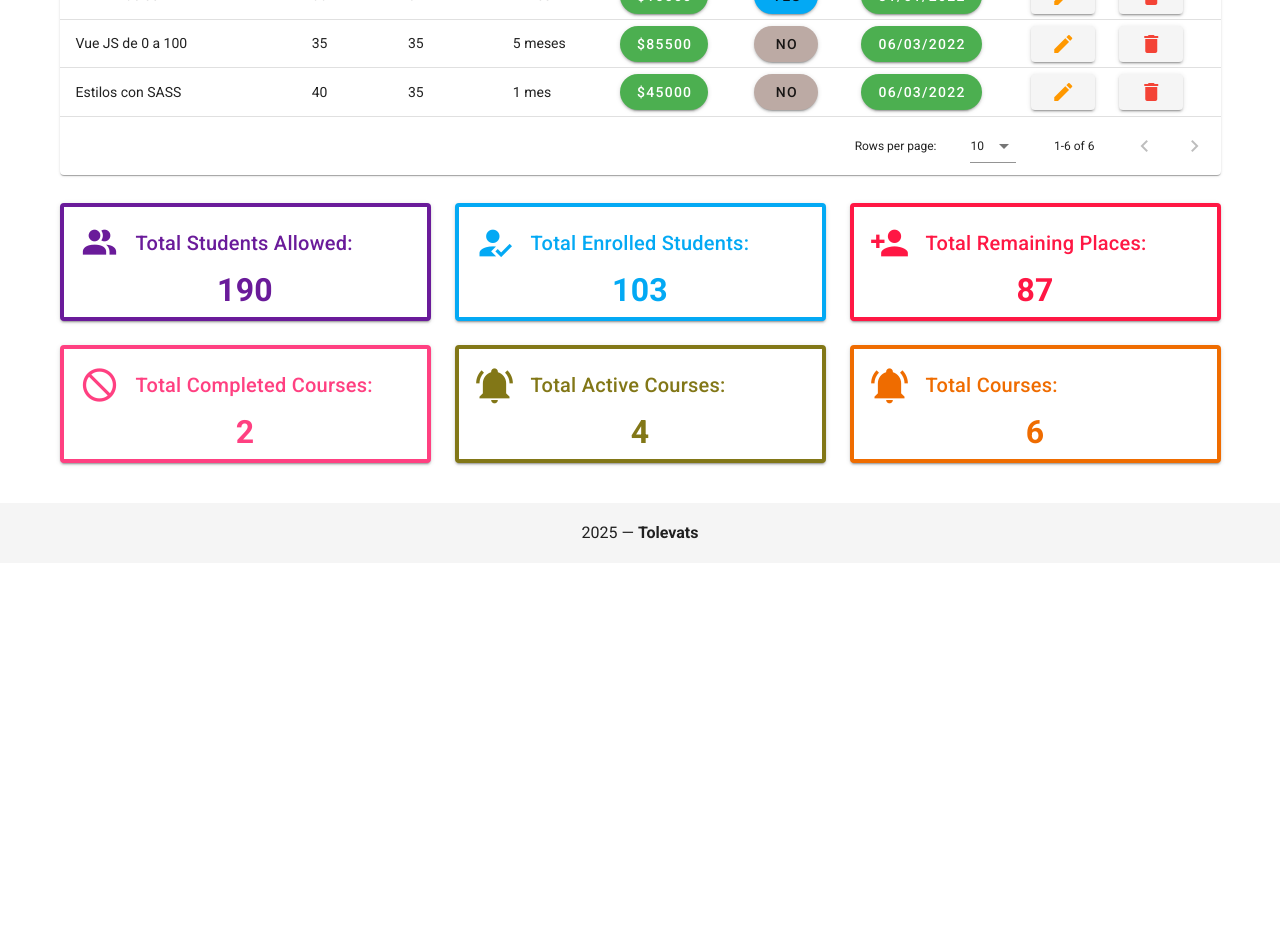
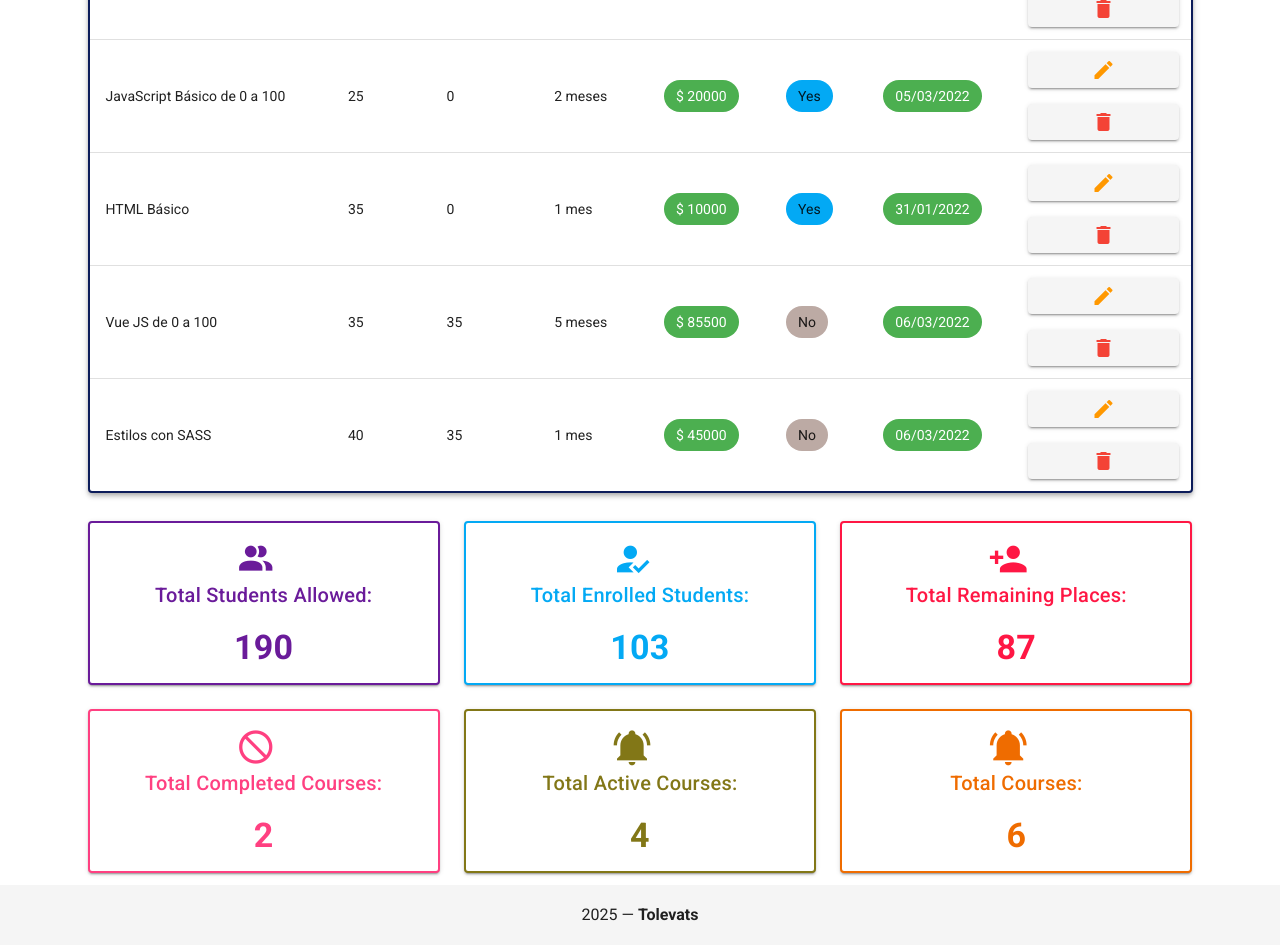
Before and after one commit to Tolevats/course-management, a Vue app: page /admin in a window 1280 px wide. Shown: the part 540-1485 px from the top of the page. Before the commit the page ends 1103 px from the top, so only its background shows below. Built offline with nearby package versions, Linux system fonts and the light colour scheme.

Commit message:
update: Refactor for improved layout, responsiveness, and enhanced statistics display

```diff
--- a/src/views/Admin.vue
+++ b/src/views/Admin.vue
@@ -2,96 +2,73 @@
   <div>
     <NavBar />
     <v-container class="text-center">
-      <h1>Administration</h1>
+      <h1 class="font-weight-bold">Administration</h1>
       <v-btn class="addCourse ma-12" color="primary" @click="openAddModal">Add Course</v-btn>
+      <v-row class="mx-4" justify="center">
+        <v-col cols="12">
+          <!-- Responsive Container -->
+          <div class="table-container">
             <v-data-table
             :items="formattedCourses"
             :headers="headers"
             item-value="id"
-        class="elevation-1">
+            class="elevation-4"
+            dense
+            hide-default-footer
+            >
               <template v-slot:[`item.cost`]="{ item }">
-          <v-btn class="cost-button" color="success" rounded>
-            ${{ item.cost }}
+                <v-chip color="success" text>
+                  $ {{ item.cost }}
+                </v-chip>
+              </template>
+              <template v-slot:[`item.status`]="{ item }">
+                <v-chip
+                  :color="item.status ? 'light-blue' : 'brown lighten-3'"
+                  text
+                >
+                  {{ item.status ? 'Yes' : 'No' }}
+                </v-chip>
+              </template>
+              <template v-slot:[`item.registrationDate`]="{ item }">
+                <v-chip color="success">
+                  {{ item.registrationDate }}
+                </v-chip>
+              </template>
+              <template v-slot:[`item.action`]="{ item }">
+                <v-row dense justify="space-between" align="center" class="action-buttons">
+                  <v-tooltip bottom>
+                    <template v-slot:activator="{ on, attrs }">
+                      <v-btn @click="editCourse(item.id)" v-bind="attrs" v-on="on" class="mt-4 responsive-btn">
+                        <v-icon color="orange">mdi-pencil</v-icon>
                       </v-btn>
                     </template>
-        <template v-slot:[`item.status`]="{ item }">
-          <v-btn class="status-button"
-            :color="item.status ? 'light-blue' : 'brown lighten-3'"
-            rounded
-          >
-            {{ item.status ? 'Yes' : 'No' }}
+                    <span>Edit Course</span>
+                  </v-tooltip>
+                  <v-tooltip bottom>
+                    <template v-slot:activator="{ on, attrs }">
+                      <v-btn @click="deleteCourse(item.id)" v-bind="attrs" v-on="on" class="my-4 responsive-btn">
+                        <v-icon color="red">mdi-delete</v-icon>
                       </v-btn>
                     </template>
-        <template v-slot:[`item.registrationDate`]="{ item }">
-          <v-btn class="date-button" color="success" rounded>
-            {{ item.registrationDate }}
-          </v-btn>
-        </template>
-        <template v-slot:[`item.action`]="{ item }">
-          <v-row>
-            <v-col cols="12" md="auto">
-              <v-btn @click="editCourse(item.id)">
-                <v-icon color="orange">mdi-pencil</v-icon>
-              </v-btn>
-            </v-col>
-            <v-col cols="12" md="auto">
-              <v-btn @click="deleteCourse(item.id)">
-                <v-icon color="red">mdi-delete</v-icon>
-              </v-btn>
-            </v-col>
+                    <span>Delete Course</span>
+                  </v-tooltip>
                 </v-row>
               </template>
             </v-data-table>
+          </div>
+        </v-col>
+      </v-row>
+
       <AddCourseModal v-model="isAddModalOpen" />
-            <!-- Informative Messages -->
-            <v-row class="my-4">
-        <v-col cols="12" sm="6" md="4">
-          <v-card id="deep-purple">
-            <v-card-title>
-              <v-icon class="mr-4" color="#6A1B9A" size="40px">mdi-account-multiple</v-icon>
-              Total Students Allowed:</v-card-title>
-            <v-card-text id="nmbr-dp"><strong>{{ totalPlaces }}</strong></v-card-text>
-          </v-card>
-        </v-col>
-        <v-col cols="12" sm="6" md="4">
-          <v-card id="light-blue">
-            <v-card-title>
-              <v-icon class="mr-4" color="#03A9F4" size="40px">mdi-account-check</v-icon>
-              Total Enrolled Students:</v-card-title>
-            <v-card-text id="nmbr-lb"><strong>{{ totalEnrolled }}</strong></v-card-text>
-          </v-card>
-        </v-col>
-        <v-col cols="12" sm="6" md="4">
-          <v-card id="coral">
-            <v-card-title>
-              <v-icon class="mr-4" color="#FF1744" size="40px">mdi-account-plus</v-icon>
-              Total Remaining Places:</v-card-title>
-            <v-card-text id="nmbr-coral"><strong>{{ totalRemainingPlaces }}</strong></v-card-text>
-          </v-card>
-        </v-col>
-        <v-col cols="12" sm="6" md="4">
-          <v-card id="pink">
-            <v-card-title>
-              <v-icon class="mr-4" color="#FF4081" size="40px">mdi-cancel</v-icon>
-              Total Completed Courses:</v-card-title>
-            <v-card-text id="nmbr-pink"><strong>{{ totalCompletedCourses }}</strong></v-card-text>
-          </v-card>
-        </v-col>
-        <v-col cols="12" sm="6" md="4">
-          <v-card id="brown">
-            <v-card-title>
-              <v-icon class="mr-4" color="#827717" size="40px">mdi-bell-ring</v-icon>
-              Total Active Courses:</v-card-title>
-            <v-card-text id="nmbr-brown"><strong>{{ totalActiveCourses }}</strong></v-card-text>
-          </v-card>
-        </v-col>
-        <v-col cols="12" sm="6" md="4">
-          <v-card id="orange">
-            <v-card-title>
-              <v-icon class="mr-4" color="#EF6C00" size="40px">mdi-bell-ring</v-icon>
-              Total Courses:
+      <!-- STATS -->
+      <v-row class="mx-4">
+        <v-col cols="12" sm="6" md="4" v-for="(stat, index) in stats" :key="index">
+          <v-card :style="{ border: `2px solid ${stat.color}` }">
+            <v-card-title class="d-flex flex-column text-h6">
+              <v-icon class="mr-4" :color="stat.iconColor" size="40px">{{ stat.icon }}</v-icon>
+              <span :style="{ color: stat.color }" class="text-wrap">{{ stat.title }}</span>
             </v-card-title>
-            <v-card-text id="nmbr-orange"><strong>{{ totalCourses }}</strong></v-card-text>
+            <v-card-text class="text-h4 font-weight-bold" :style="{ color: stat.color }">{{ stat.value }}</v-card-text>
           </v-card>
         </v-col>
       </v-row>
@@ -147,6 +124,16 @@ export default {
         ...course,
         registrationDate: this.formatDate(course.registrationDate)
       }))
+    },
+    stats () {
+      return [
+        { title: 'Total Students Allowed:', value: this.totalPlaces, color: '#6A1B9A', icon: 'mdi-account-multiple', iconColor: '#6A1B9A' },
+        { title: 'Total Enrolled Students:', value: this.totalEnrolled, color: '#03A9F4', icon: 'mdi-account-check', iconColor: '#03A9F4' },
+        { title: 'Total Remaining Places:', value: this.totalRemainingPlaces, color: '#FF1744', icon: 'mdi-account-plus', iconColor: '#FF1744' },
+        { title: 'Total Completed Courses:', value: this.totalCompletedCourses, color: '#FF4081', icon: 'mdi-cancel', iconColor: '#FF4081' },
+        { title: 'Total Active Courses:', value: this.totalActiveCourses, icon: 'mdi-bell-ring', color: '#827717', iconColor: '#827717' },
+        { title: 'Total Courses:', value: this.totalCourses, color: '#EF6C00', icon: 'mdi-bell-ring', iconColor: '#EF6C00' }
+      ]
     }
   },
   methods: {
@@ -192,55 +179,47 @@ export default {
 </script>
 
 <style scoped>
+.table-container {
+  padding-bottom: 1rem;
+}
+.v-data-table {
+  color: #0c1c5a;
+  border: 2px solid #0c1c5a;
+}
+.v-chip {
+  color: white;
+  margin: 6px 0;
+}
+.addCourse {
+  font-size: 1rem;
+  font-weight: bold;
+}
 .status-button {
   color: white;
 }
-#deep-purple {
-  border: 4px solid #6A1B9A;
-  color: #6A1B9A;
+.v-card {
+  transition: transform 0.2s;
+  box-shadow: 0 2px 5px rgba(0, 0, 0, 0.1);
 }
-#nmbr-dp {
-  color: #6A1B9A;
-  font-size: 2rem;
+.v-card:hover {
+  transform: scale(1.05);
 }
-#light-blue {
-  border: 4px solid #03A9F4;
-  color: #03A9F4;
+.text-wrap {
+  white-space: normal; /* allow text to wrap */
+  overflow-wrap: break-word; /* ensure long words break */
 }
-#nmbr-lb {
-  color: #03A9F4;
-  font-size: 2rem;
+.action-buttons {
+  flex-wrap: wrap;
 }
-#coral {
-  border: 4px solid #FF1744;
-  color: #FF1744;
+
+.responsive-btn {
+  display: inline-block;
 }
-#nmbr-coral {
-  color: #FF1744;
-  font-size: 2rem;
+
+@media (min-width: 960px) {
+  .responsive-btn {
+    display: block; /* make buttons stack vertically for md screens */
+    width: 100%; /* ensure full width for block layout */
   }
-#pink {
-  border: 4px solid #FF4081;
-  color: #FF4081;
-}
-#nmbr-pink {
-  color: #FF4081;
-  font-size: 2rem;
-}
-#brown {
-  border: 4px solid #827717;
-  color: #827717;
-}
-#nmbr-brown {
-  color: #827717;
-  font-size: 2rem;
-}
-#orange {
-  border: 4px solid #EF6C00;
-  color: #EF6C00;
-}
-#nmbr-orange {
-  color: #EF6C00;
-  font-size: 2rem;
 }
 </style>
```
Lines whose indentation alone changed are shown as unchanged.
